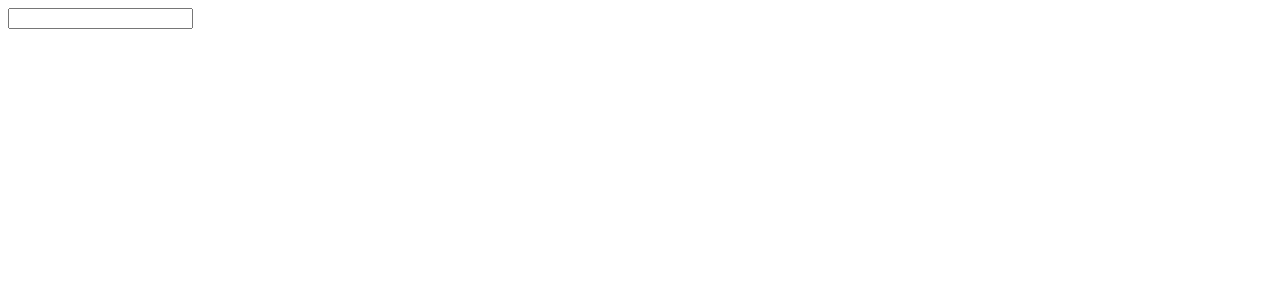
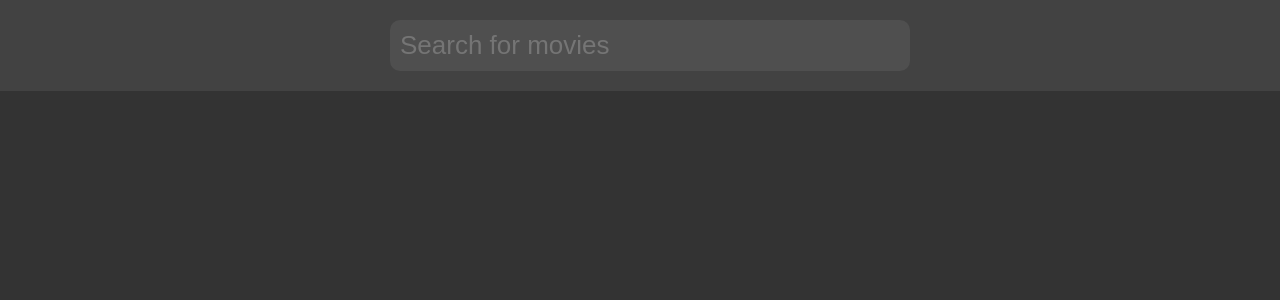
Before and after one commit to davimatyi/movie_catalog, a React (Create React App) app: page / in a window 1280 px wide. Shown: the top 300 px of the page. Built offline with nearby package versions, Linux system fonts and the light colour scheme.

Commit message:
ui overhaul

```diff
--- a/src/App.scss
+++ b/src/App.scss
@@ -0,0 +1,42 @@
+$primary-bg: #333333;
+$secondary-bg: #424242;
+$text-color: #eeeeee;
+
+body {
+  font-family:'Segoe UI', Tahoma, Geneva, Verdana, sans-serif;
+  margin: 0;
+  padding: 0;
+  background-color: $primary-bg;
+}
+
+header {
+  position: fixed;
+  width: 100%;
+  top: 0;
+  padding: 20px 0 20px 0;
+  background-color: $secondary-bg;
+}
+
+.search-container {
+  width: 500px;
+  margin: auto;
+  margin-top: 0;
+  padding: 0;
+}
+
+.searchbox {
+  width: 100%;
+  font-size: 26px;
+  margin: 0;
+  background-color: lighten($secondary-bg, 5);
+  border: none;
+  padding: 10px;
+  border-radius: 10px;
+  color: $text-color;
+}
+
+.cards-container {
+  width: 550px;
+  margin: auto;
+  margin-top: 100px;
+}
--- a/src/App.tsx
+++ b/src/App.tsx
@@ -45,7 +45,17 @@ function App() {
 
   return (
     <div className="App">
-      <input className="input" value={searchTerm} onChange={(evt) => updateSearch(evt.target.value)}></input>
+      <header>
+        <div className="search-container">
+          <input
+            title="Search"
+            className="searchbox"
+            value={searchTerm}
+            onChange={(evt) => updateSearch(evt.target.value)}
+            placeholder="Search for movies"
+          ></input>
+        </div>
+      </header>
       <div className="cards-container">
         {movies.map((item: MovieInfo, index: number) => {
           return <MovieCard key={index} info={item} />
--- a/src/components/Card/Card.scss
+++ b/src/components/Card/Card.scss
@@ -1,12 +1,23 @@
-$background: #9e9e9e;
+$primary-bg: #5e5e5e;
+$text-color: #eeeeee;
 
 .card {
-  background-color: $background;
-  width: 500px;
-  margin: 3px;
-  border-radius: 5px;
-  height: 210px;
+  background-color: $primary-bg;
+  width: calc(100% - 10px);
+  margin: 10px;
+  border-radius: 10px;
+  height: 200px;
   display: block;
+  color: $text-color;
+
+  transition: {
+    property: background-color;
+    duration: 0.2s;
+  }
+
+  &:hover {
+    background-color: lighten($primary-bg, 5);
+  }
 }
 
 .card-left {
@@ -15,19 +26,27 @@ $background: #9e9e9e;
 }
 
 .card-right {
-  width: auto;
+  width: 70%;
   float: left;
 }
 
 .card-title {
   padding: 5px;
-  text-align: center;
-  font-size: 20px;
+  font-size: 24px;
+  margin-left: 10px;
+}
+
+.card-date {
+  padding: 5px;
+  font-size: 16px;
+  color: darken($color: $text-color, $amount: 25);
+  margin-left: 25px;
 }
 
 .card-poster {
   height: 200px;
   max-width: 100%;
+  border-radius: 10px;
 }
 
 .card-footer {
--- a/src/components/Card/Card.tsx
+++ b/src/components/Card/Card.tsx
@@ -25,9 +25,8 @@ const MovieCard: FC<MovieInterface> = ({ info }): JSX.Element => {
         <Poster path={info.poster_path} fallback={poster_fallback} />
       </div>
       <div className="card-right">
-        <div className="card-title">
-          {info.title}
-        </div>
+        <div className="card-title">{ info.title }</div>
+        <div className="card-date">{ info.release_date }</div>
       </div>
       <div className="card-footer">
 
```
